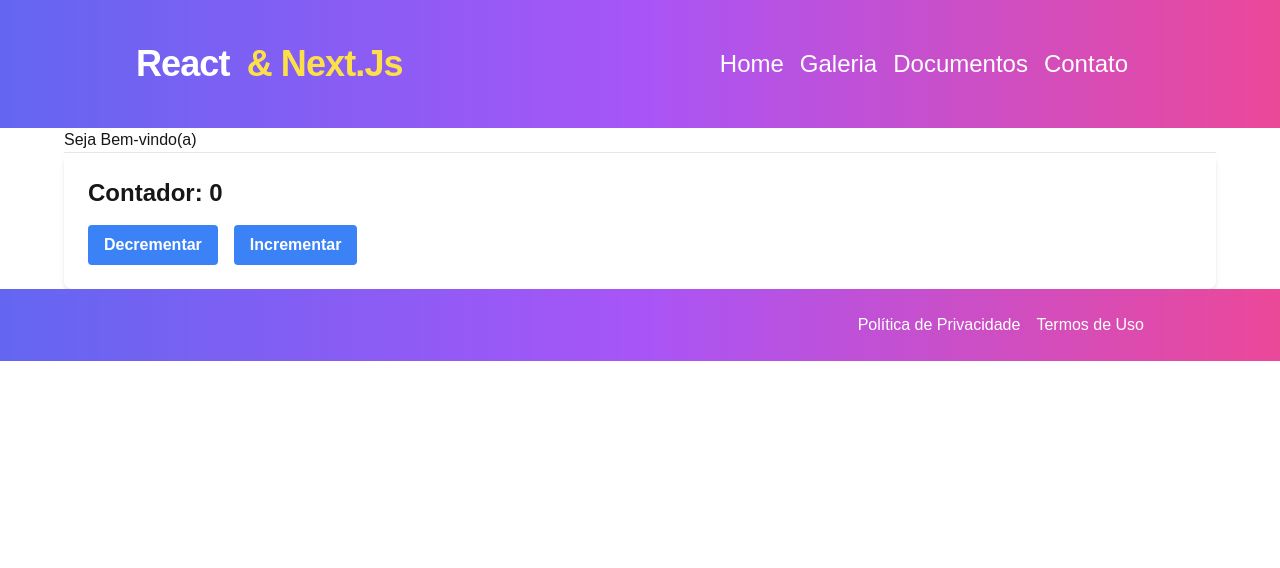
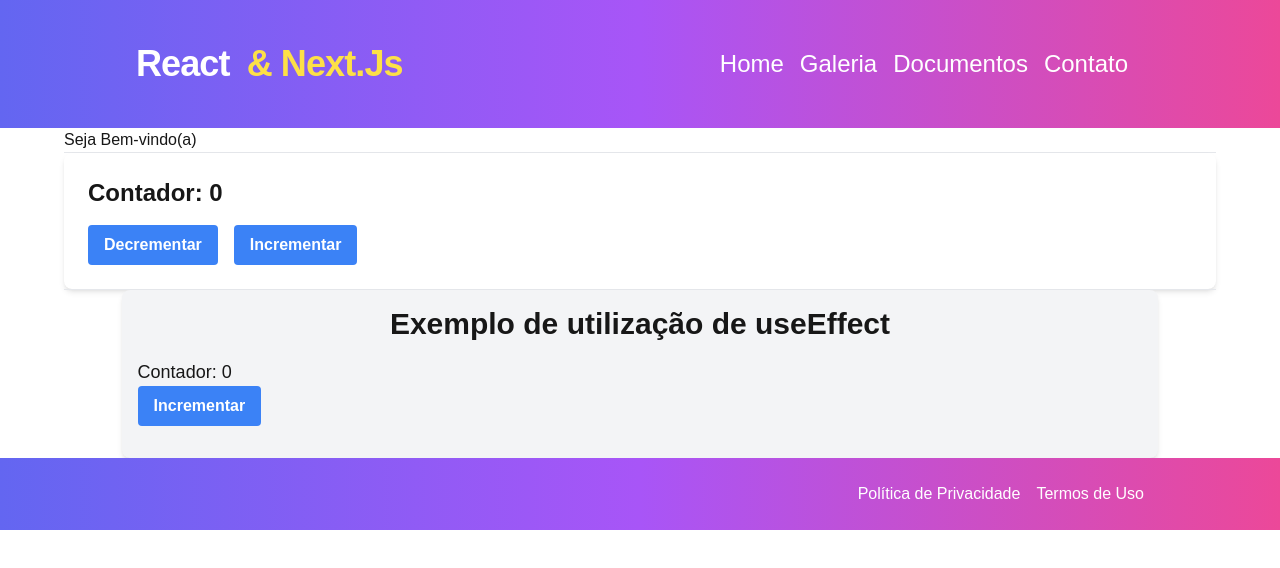
Before and after one commit to cristijung/ReactClassVs15, a Next.js app: page /home in a window 1280 px wide. Shown: the top 568 px of the page. Built offline with nearby package versions, Linux system fonts and the light colour scheme.

Commit message:
states e useEffect

```diff
--- /dev/null
+++ b/app/components/stateEffect/MeuComponente.tsx
@@ -0,0 +1,59 @@
+//usando useEffect
+"use client";
+
+import { useState, useEffect } from "react";
+
+export default function MeuComponente() {
+  const [contador, setContador] = useState<number>(0);
+  const [mensagem, setMensagem] = useState<string>("");
+
+  useEffect(() => {
+    console.log("Componente montado!");
+    return () => {
+      console.log("Componente desmontado!");
+    };
+  }, []); //é um array de dependência onde informa q o useEffect será executado um vez
+
+  useEffect(() => {
+    console.log(`Contador atualizado: ${contador}`);
+    document.title = `Contador: ${contador}`;
+
+    if (contador > 5) {
+      setMensagem("Contador maior do que 5!!");
+    } else {
+      setMensagem("");
+    }
+  }, [contador]);
+
+  const incrementarContador = () => {
+    setContador((prevContador) => prevContador + 1);
+  };
+
+  return (
+    <div className="container mx-auto p-4 bg-gray-100 rounded-lg shadow-md">
+      <h1 className="text-3xl font-bold text-center mb-4">
+        Exemplo de utilização de useEffect
+      </h1>
+      <div className="mb-4">
+        <p className="text-lg">Contador: {contador}</p>
+        <button
+          onClick={incrementarContador}
+          className="bg-blue-500 hover:bg-blue-700 text-white font-bold py-2 px-4 rounded"
+        >
+          Incrementar
+        </button>
+        {mensagem && (
+          <p
+            className={`text-lg ${
+              mensagem.startsWith("Contador maior")
+                ? "text-green-500"
+                : "text-red-500"
+            }`}
+          >
+            {mensagem}
+          </p>
+        )}
+      </div>
+    </div>
+  );
+}
--- a/app/home/page.tsx
+++ b/app/home/page.tsx
@@ -1,4 +1,5 @@
 import StateCounter from "../components/state/StateCounter";
+import MeuComponente from "../components/stateEffect/MeuComponente";
 
 export default function Home() {
     return(
@@ -7,6 +8,8 @@ export default function Home() {
             <h1>Seja Bem-vindo(a)</h1>
             <hr/>
             <StateCounter/>
+            <hr/>
+            <MeuComponente/>
         </section>
         </>
     );
```
